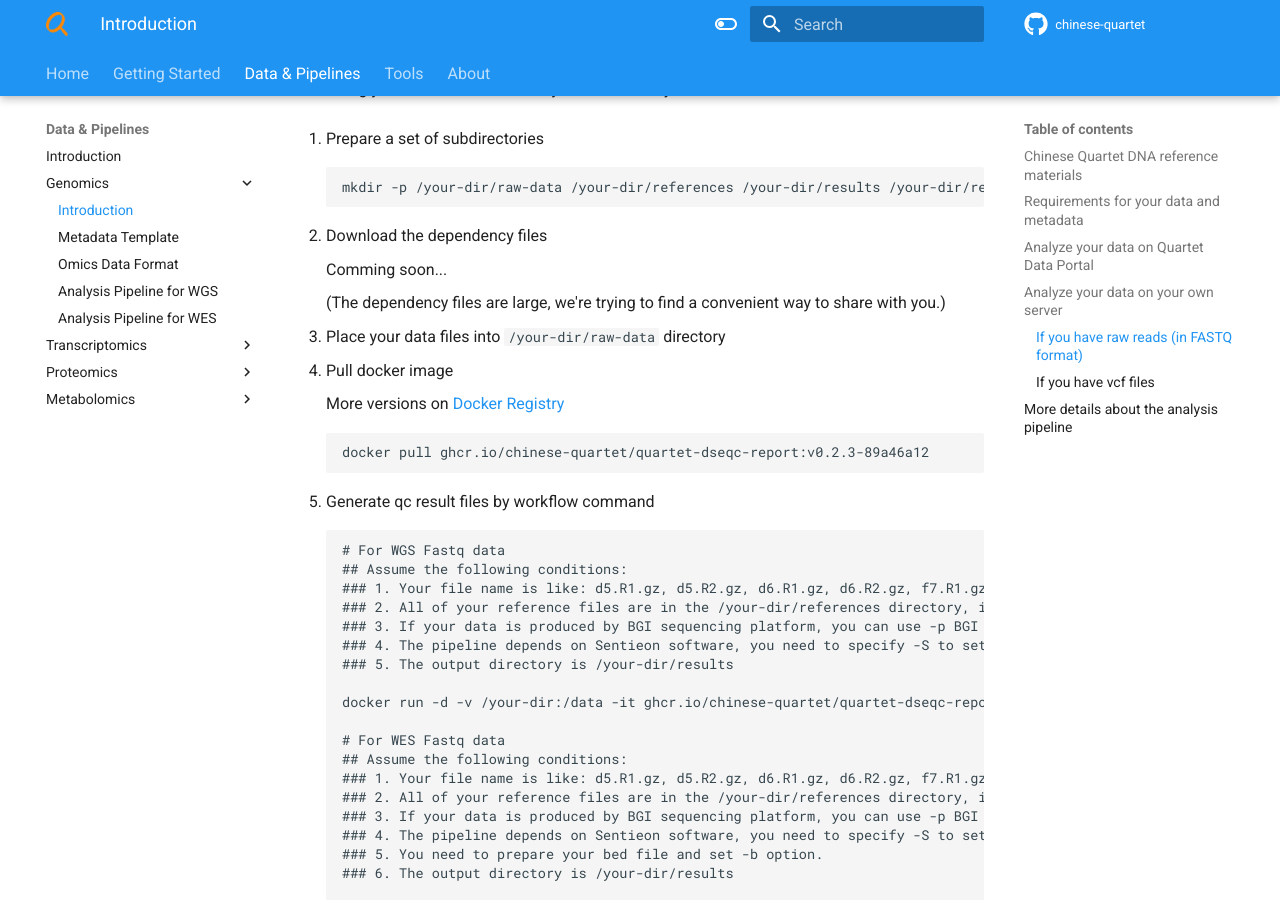
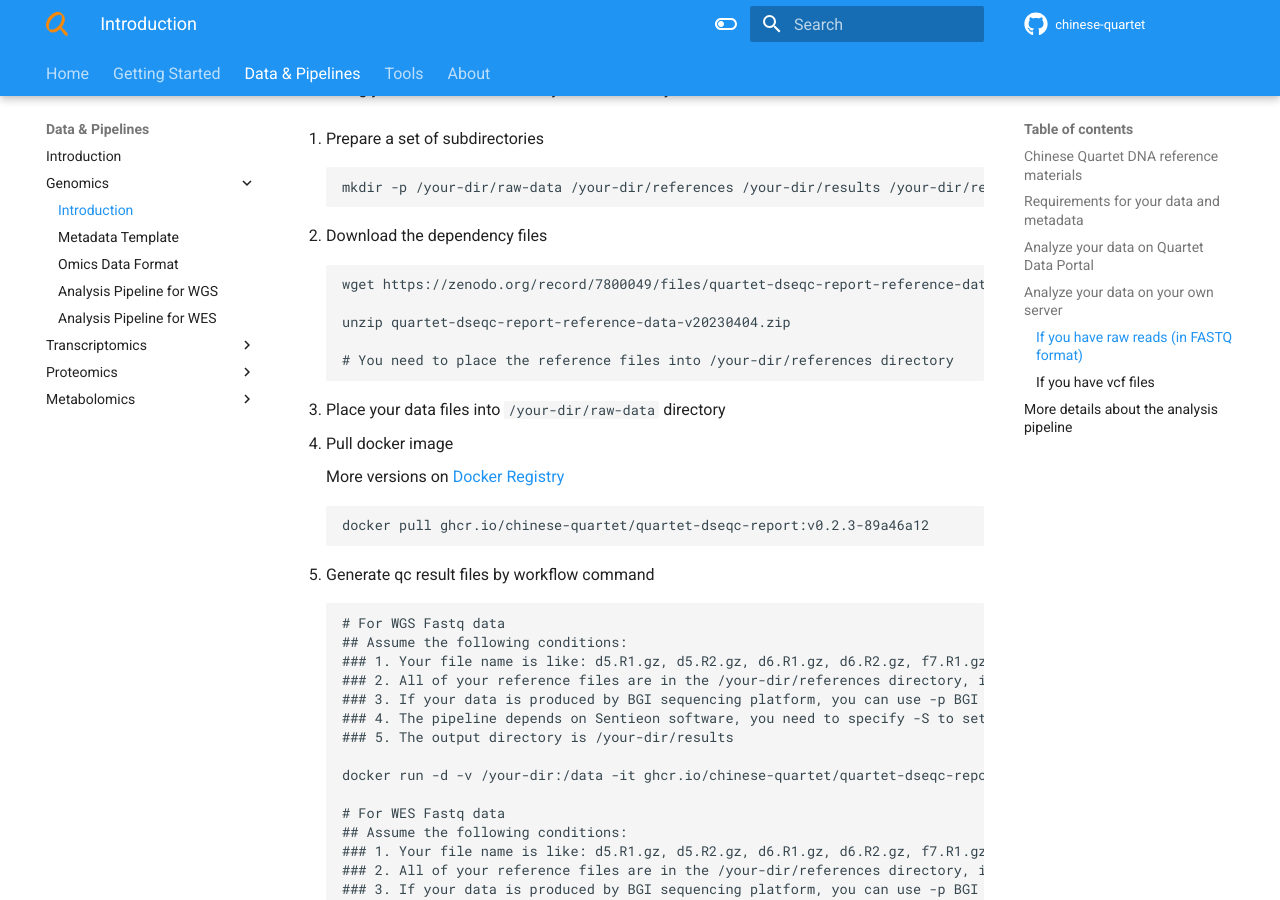
Before and after one commit to chinese-quartet/docs.chinese-quartet.org, an MkDocs documentation site: the page built from docs/data_pipelines/genomics/intro.md, in a window 1280 px wide and 900 px high, scrolled down 2051 px. Built offline with MkDocs 1.6.1 and Material for MkDocs 9.7.7, drawn with Linux system fonts in a browser that asks for light colours; comment, search, counter and statistics services are not loaded.

Commit message:
Update the link of reference data for quartet-dseqc-report.

````diff
--- a/docs/data_pipelines/genomics/intro.md
+++ b/docs/data_pipelines/genomics/intro.md
@@ -41,9 +41,13 @@ Assuming your data files are in the /your-dir directory.
 
 1. Download the dependency files
 
-    Comming soon...
+    ```
+    wget https://zenodo.org/record/7800049/files/quartet-dseqc-report-reference-data-v20230404.zip?download=1
 
-    (The dependency files are large, we're trying to find a convenient way to share with you.)
+    unzip quartet-dseqc-report-reference-data-v20230404.zip
+
+    # You need to place the reference files into /your-dir/references directory
+    ```
 
 2. Place your data files into `/your-dir/raw-data` directory
 
````
